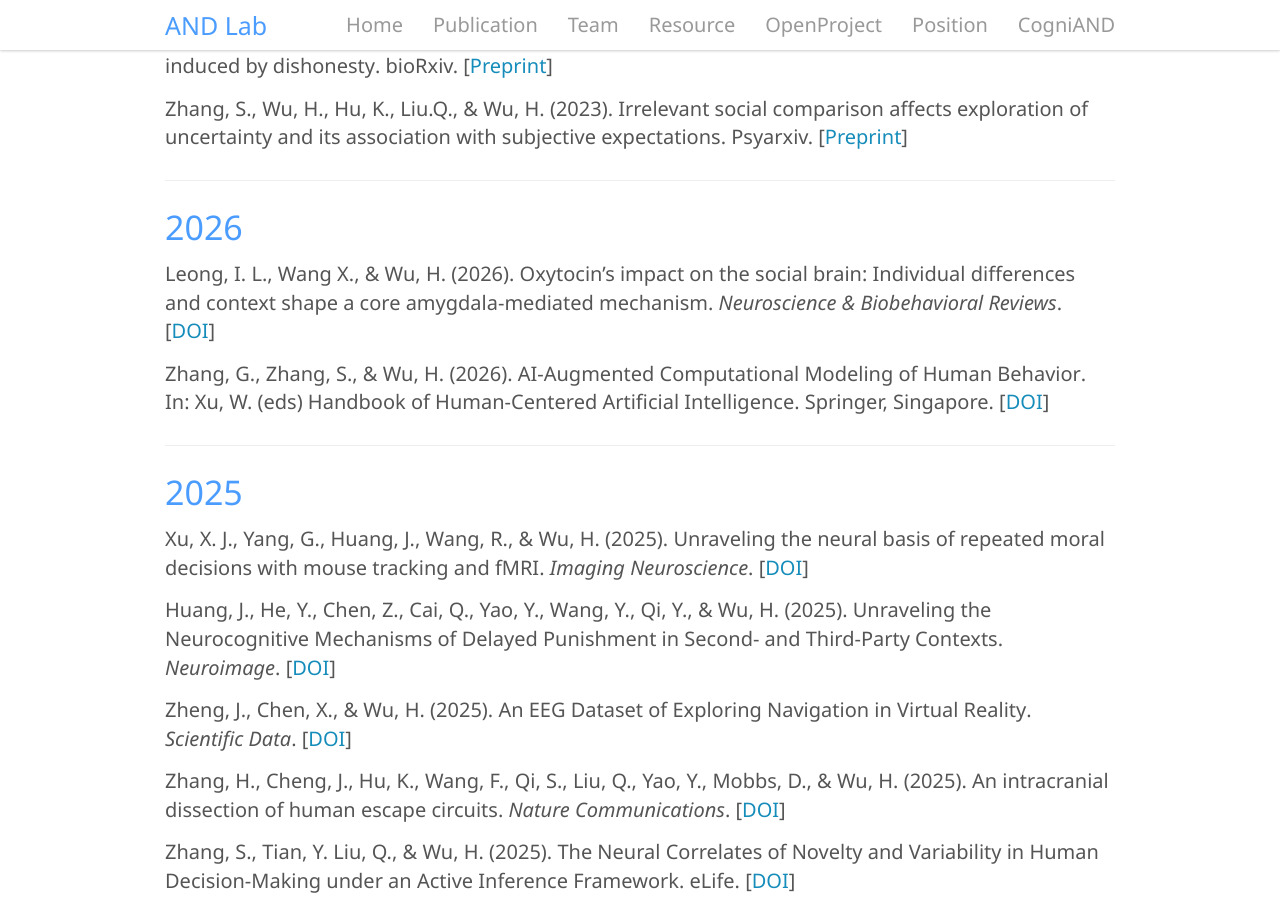
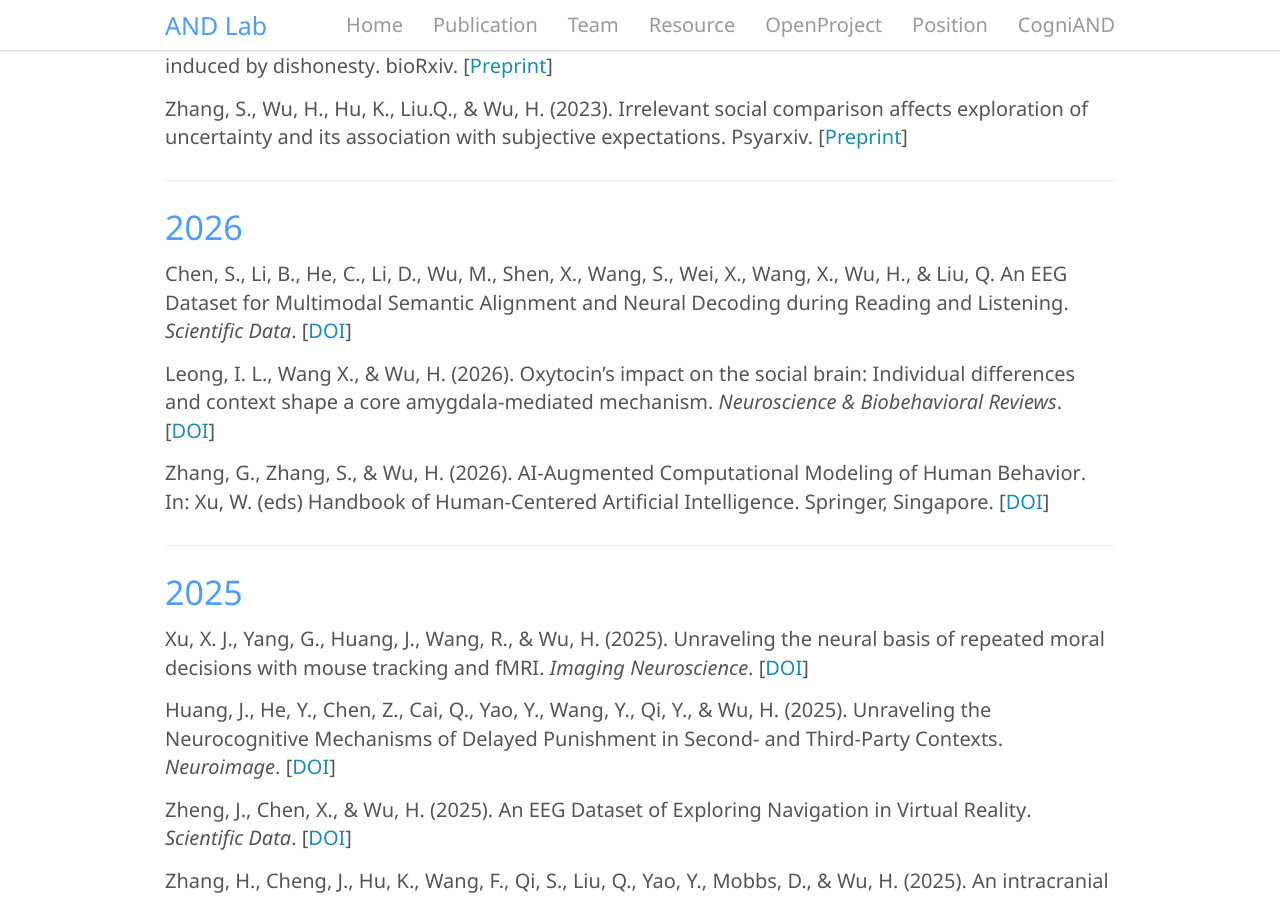
Before and after one commit to andlab-um/lab-website, a Jekyll site: the page built from _pages/publication.md, in a window 1280 px wide and 900 px high, scrolled down 661 px. Built offline with Jekyll 4.4.1, drawn with Linux system fonts in a browser that asks for light colours; nearby versions of some CDN libraries.

Commit message:
Update publication.md

```diff
--- a/_pages/publication.md
+++ b/_pages/publication.md
@@ -31,6 +31,9 @@ Zhang, S., Wu, H., Hu, K., Liu.Q., & Wu, H. (2023). **Irrelevant social comparis
 ---
 
 ### 2026
+
+Chen, S., Li, B., He, C., Li, D., Wu, M., Shen, X., Wang, S., Wei, X., Wang, X., Wu, H., & Liu, Q. **An EEG Dataset for Multimodal Semantic Alignment and Neural Decoding during Reading and Listening**. *Scientific Data*. [[DOI](https://doi.org/10.1038/s41597-025-06466-8){:target="_blank"}]
+
 
 Leong, I. L., Wang X., & Wu, H. (2026). **Oxytocin’s impact on the social brain: Individual differences and context shape a core amygdala-mediated mechanism**. *Neuroscience & Biobehavioral Reviews*. [[DOI](https://doi.org/10.1016/j.neubiorev.2026.106566){:target="_blank"}]
 
```
